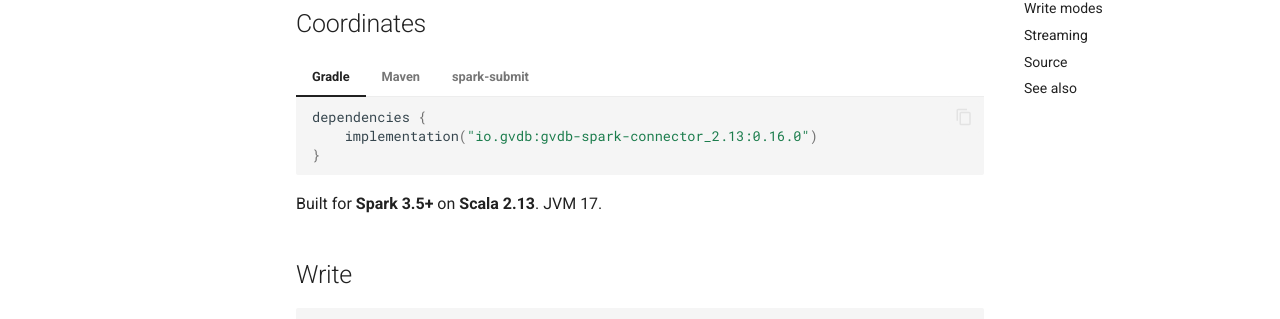
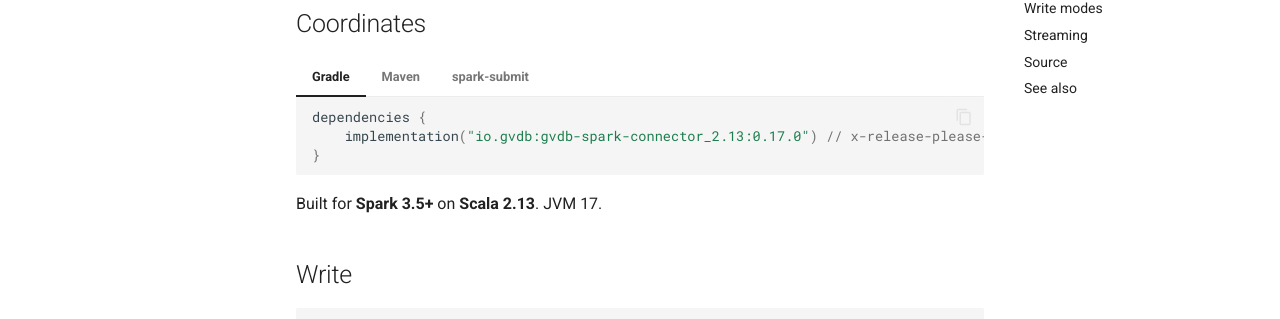
Before and after one commit to JonathanBerhe/gvdb, an MkDocs documentation site: the page built from docs/connectors/spark.md, in a window 1280 px wide and 900 px high. Shown: the part 313-632 px from the top of the window. Built offline with MkDocs 1.6.1 and Material for MkDocs 9.7.7, drawn with Linux system fonts in a browser that asks for light colours; comment, search, counter and statistics services are not loaded.

Commit message:
chore(release): track connector doc versions via release-please

````diff
--- a/docs/connectors/spark.md
+++ b/docs/connectors/spark.md
@@ -8,7 +8,7 @@ First-party Apache Spark DataSource v2 connector. Read and write GVDB collection
 
     ```kotlin
     dependencies {
-        implementation("io.gvdb:gvdb-spark-connector_2.13:0.16.0")
+        implementation("io.gvdb:gvdb-spark-connector_2.13:0.17.0") // x-release-please-version
     }
     ```
 
@@ -18,14 +18,14 @@ First-party Apache Spark DataSource v2 connector. Read and write GVDB collection
     <dependency>
       <groupId>io.gvdb</groupId>
       <artifactId>gvdb-spark-connector_2.13</artifactId>
-      <version>0.16.0</version>
+      <version>0.17.0</version> <!-- x-release-please-version -->
     </dependency>
     ```
 
 === "spark-submit"
 
     ```bash
-    spark-submit --packages io.gvdb:gvdb-spark-connector_2.13:0.16.0 my_job.py
+    spark-submit --packages io.gvdb:gvdb-spark-connector_2.13:0.17.0 my_job.py # x-release-please-version
     ```
 
 Built for **Spark 3.5+** on **Scala 2.13**. JVM 17.
````
Also changed, not shown: docs/connectors/flink.md (+3 -3 lines), docs/connectors/java-client.md (+2 -2 lines), release-please-config.json (+12 -0 lines).
